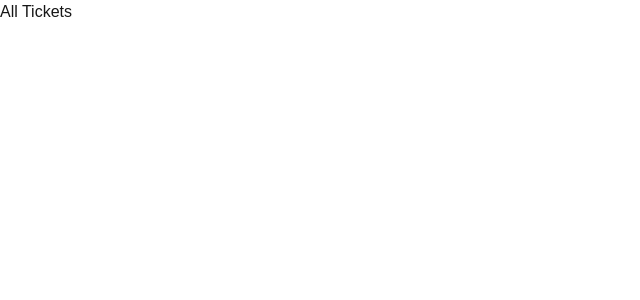
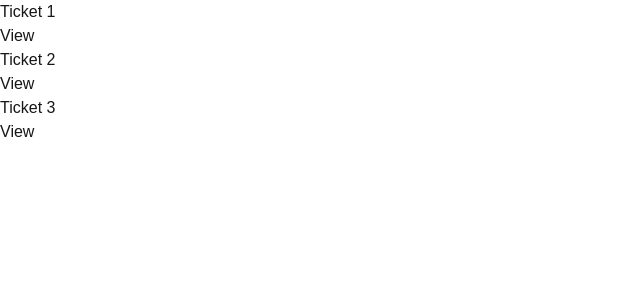
Before and after one commit to mackoctavian/the-road-to-next-app, a Next.js app: page /tickets in a window 1280 px wide. Shown: the top 300 px of the page, without its empty margins (0-640 px from the left). Built offline with nearby package versions, Linux system fonts and the light colour scheme.

Commit message:
dynamic import and path refactoring

```diff
--- a/src/app/tickets/page.tsx
+++ b/src/app/tickets/page.tsx
@@ -1,5 +1,19 @@
+
+import {initialTickets} from '../../data';
+import {ticketPath} from "@/path";
+import Link from 'next/link';
 export default function TicketsPage() {
   return (
-    <main>All Tickets</main>
+    <main>
+      {
+        initialTickets.map(ticket => (
+          <div key={ticket.id}>
+            <h2 className="text-lg">{ticket.title}</h2>
+            <Link href={ticketPath(ticket.id)} className="text-sm underline">View</Link>
+
+          </div>
+        ))
+      }
+    </main>
   );
 }
--- /dev/null
+++ b/src/data.ts
@@ -0,0 +1,16 @@
+export const initialTickets = [{
+  id: 1,
+  title: 'Ticket 1',
+  content: 'This is the first ticket',
+  status: 'DONE'
+}, {
+  id: 2,
+  title: 'Ticket 2',
+  content: 'This is the second ticket',
+  status: 'DONE'
+}, {
+  id: 3,
+  title: 'Ticket 3',
+  content: 'This is the third ticket',
+  status: 'OPEN'
+}]
--- /dev/null
+++ b/src/path.ts
@@ -0,0 +1,3 @@
+export const ticketsPath = () => "/tickets";
+
+export const ticketPath = (ticketId: number) => `/tickets/${ticketId}`;
```
Also changed, not shown: src/app/page.tsx (+7 -1 lines), src/app/tickets/[ticketId]/page.tsx (+9 -1 lines).
